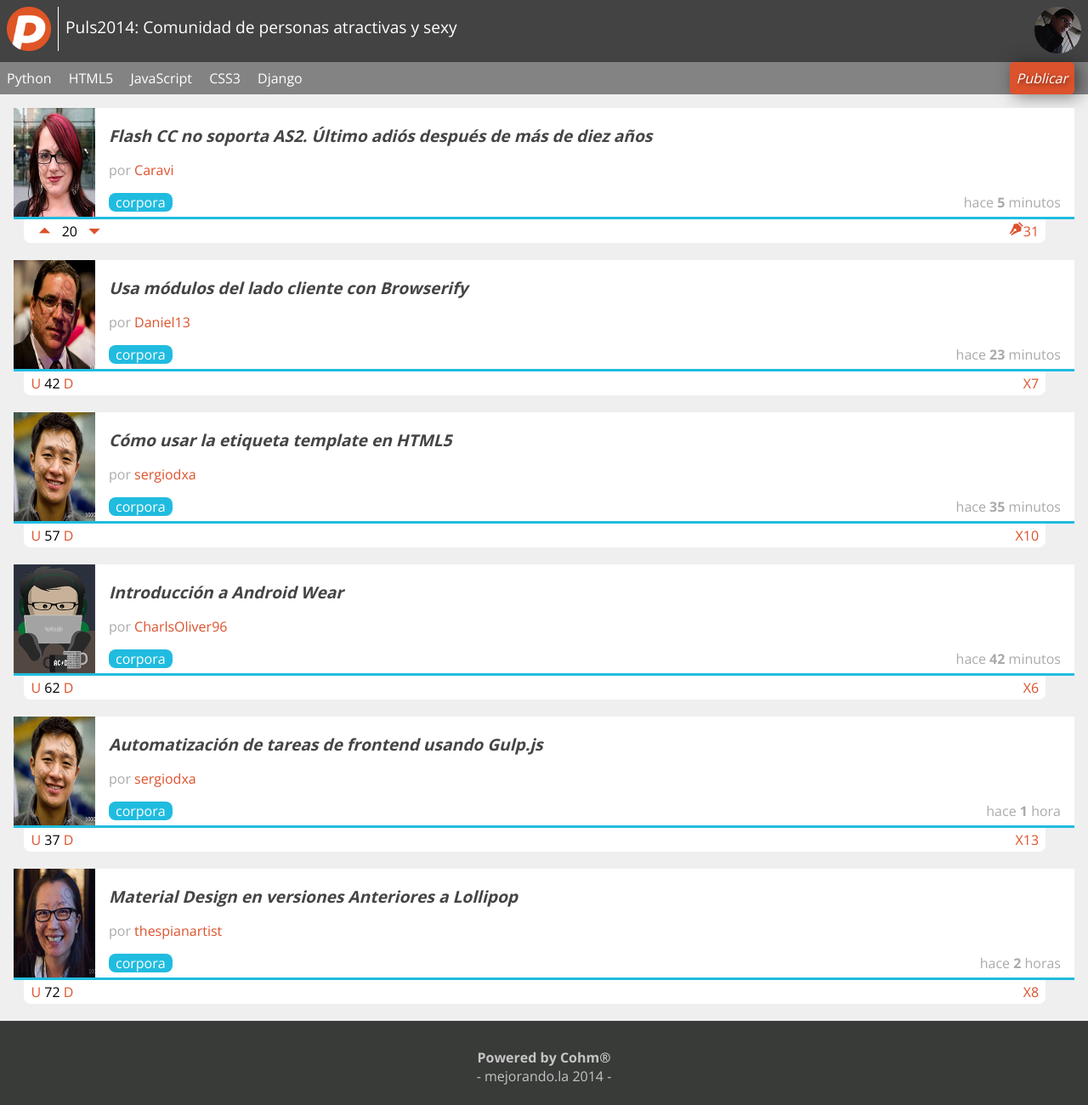
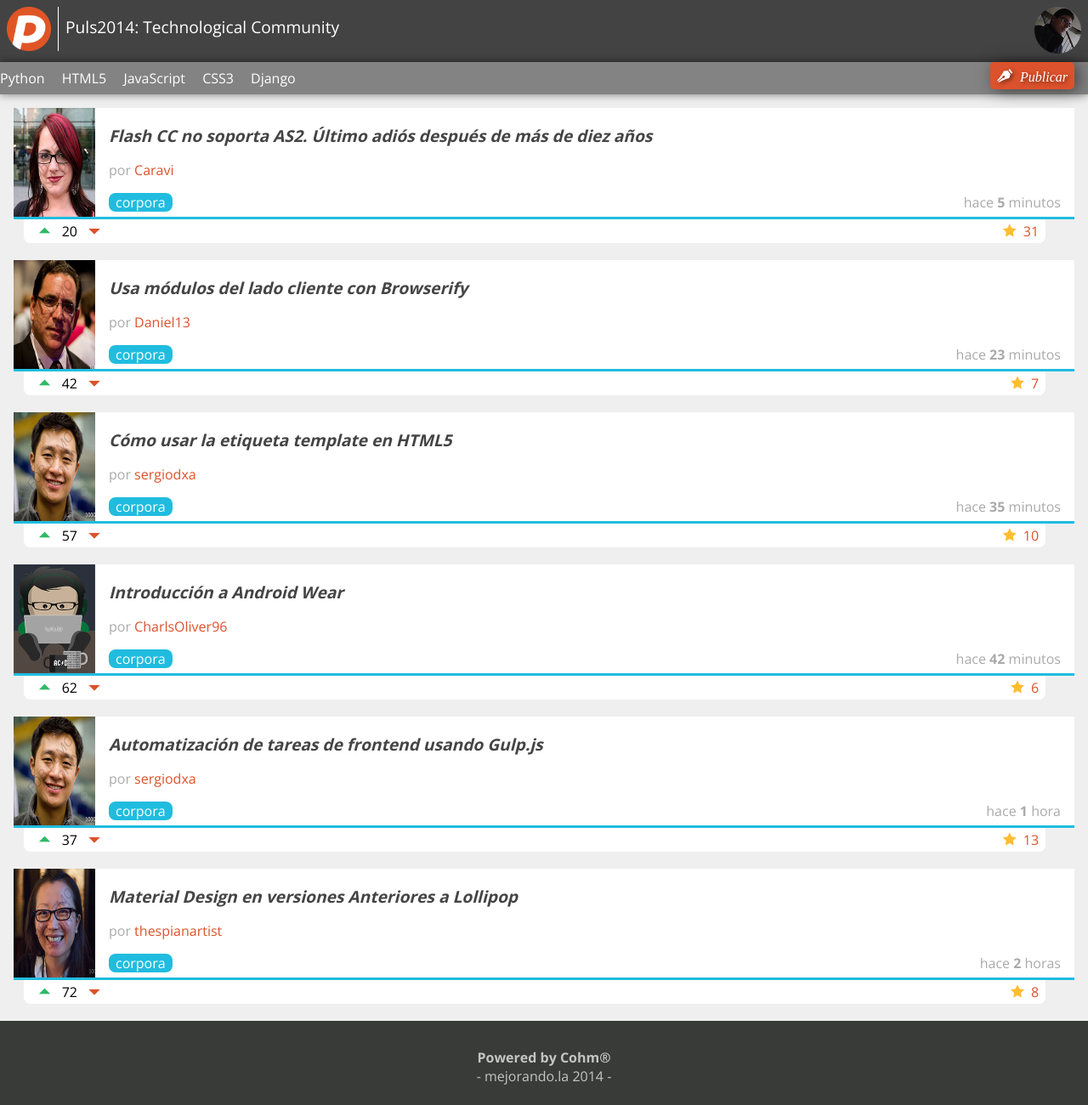
Before and after one commit to CharlsOliver/-Puls2014-America, a plain HTML site: page index.html in a window 1280 px wide. Shown: the whole page at 85% size. Drawn offline with nearby package versions, Linux system fonts and the light colour scheme; files whose address does not match are found by name.

Commit message:
Actualización 7
Iconos y nav mobible

```diff
--- a/css/estilos.css
+++ b/css/estilos.css
@@ -41,18 +41,25 @@
 	font-size: 2em;
 	line-height: 0.5em;
 	vertical-align: middle;
+	color: #2fb966;
 }
 .icon-arrow_down:before {
 	content: "\e901";
 	font-size: 2em;
 	line-height: 0.5em;
 	vertical-align: middle;
+	color: #dc522c;
 }
 .icon-pen:before {
 	content: "\e902";
+	margin-right: 0.7em;
 }
 .icon-star:before {
 	content: "\e903";
+    color: #ffbd31;
+    margin-right: 0.5em;
+    position: relative;
+    top: 0.1em;
 }
 
 a {
@@ -141,7 +148,8 @@ header #logo img {
 nav {
 
 	background: #838383;
-	padding: 0 0.5em;
+	box-shadow: rgba(0,0,0,0.5) 0px 0px 10px;
+	padding: 0 5em 0 0;
 	position: relative;
 }
 
--- a/index.html
+++ b/index.html
@@ -3,7 +3,7 @@
 <head>
 	<meta charset="UTF-8"/>
 	<meta name="description" content="Proyecto de la primera generación del 2014 del curso de diseño web online"/>
-	<title>Puls2014: Comunidad de personas atractivas e inteligentes</title>
+	<title>Puls2014: Comunidad tenologica</title>
 	<!-- Importar desde Google -->
 	<link href='https://fonts.googleapis.com/css?family=Open+Sans:400,300,700' rel='stylesheet' type='text/css'>
 	<link rel="stylesheet" href="css/normalize.css">
@@ -14,7 +14,7 @@
 	 	<figure id="logo">
 	 		<img src="img/logo.png">
 	 	</figure>
-	 	<h1>Puls2014: Comunidad de personas atractivas y sexy</h1>
+	 	<h1>Puls2014: Technological Community</h1>
 	 	<figure id="avatar">
 	 		<img src="img/avatar.jpg">
 	 	</figure>
@@ -27,7 +27,7 @@
 	 		<li><a href="#">CSS3</a></li>
 	 		<li><a href="#">Django</a></li>
 	 		<li id="publicar_nav">
-	 			<a href="#">Publicar</a>
+	 			<a href="#" class="icon-pen">Publicar</a>
 	 		</li>
 	 	</ul>
 	 </nav>
@@ -53,7 +53,7 @@
 	 				20
 	 			<a href="#" class="down icon-arrow_down"></a>
 	 			<a href="#" class="comentarios_item">31</a>
-	 			<a href="#" class="guardar_item icon-pen"></a>
+	 			<a href="#" class="guardar_item icon-star"></a>
 	 		</div>
 	 	</article>
 
@@ -74,11 +74,11 @@
 	 			</span>
 	 		</div>
 	 		<div class="votacion">
-	 			<a href="#" class="up">U</a>
+	 			<a href="#" class="up icon-arrow_up"></a>
 	 				42
-	 			<a href="#" class="down">D</a>
+	 			<a href="#" class="down icon-arrow_down"></a>
 	 			<a href="#" class="comentarios_item">7</a>
-	 			<a href="#" class="guardar_item">X</a>
+	 			<a href="#" class="guardar_item icon-star"></a>
 	 		</div>
 	 	</article>
 
@@ -99,11 +99,11 @@
 	 			</span>
 	 		</div>
 	 		<div class="votacion">
-	 			<a href="#" class="up">U</a>
+	 			<a href="#" class="up icon-arrow_up"></a>
 	 				57
-	 			<a href="#" class="down">D</a>
+	 			<a href="#" class="down icon-arrow_down"></a>
 	 			<a href="#" class="comentarios_item">10</a>
-	 			<a href="#" class="guardar_item">X</a>
+	 			<a href="#" class="guardar_item icon-star"></a>
 	 		</div>
 	 	</article>
 
@@ -124,11 +124,11 @@
 	 			</span>
 	 		</div>
 	 		<div class="votacion">
-	 			<a href="#" class="up">U</a>
+	 			<a href="#" class="up icon-arrow_up"></a>
 	 				62
-	 			<a href="#" class="down">D</a>
+	 			<a href="#" class="down icon-arrow_down"></a>
 	 			<a href="#" class="comentarios_item">6</a>
-	 			<a href="#" class="guardar_item">X</a>
+	 			<a href="#" class="guardar_item icon-star"></a>
 	 		</div>
 	 	</article>
 
@@ -149,11 +149,11 @@
 	 			</span>
 	 		</div>
 	 		<div class="votacion">
-	 			<a href="#" class="up">U</a>
+	 			<a href="#" class="up icon-arrow_up"></a>
 	 				37
-	 			<a href="#" class="down">D</a>
+	 			<a href="#" class="down icon-arrow_down"></a>
 	 			<a href="#" class="comentarios_item">13</a>
-	 			<a href="#" class="guardar_item">X</a>
+	 			<a href="#" class="guardar_item icon-star"></a>
 	 		</div>
 	 	</article>
 
@@ -174,11 +174,11 @@
 	 			</span>
 	 		</div>
 	 		<div class="votacion">
-	 			<a href="#" class="up">U</a>
+	 			<a href="#" class="up icon-arrow_up"></a>
 	 				72
-	 			<a href="#" class="down">D</a>
+	 			<a href="#" class="down icon-arrow_down"></a>
 	 			<a href="#" class="comentarios_item">8</a>
-	 			<a href="#" class="guardar_item">X</a>
+	 			<a href="#" class="guardar_item icon-star"></a>
 	 		</div>
 	 	</article>
 	 </section>
```
